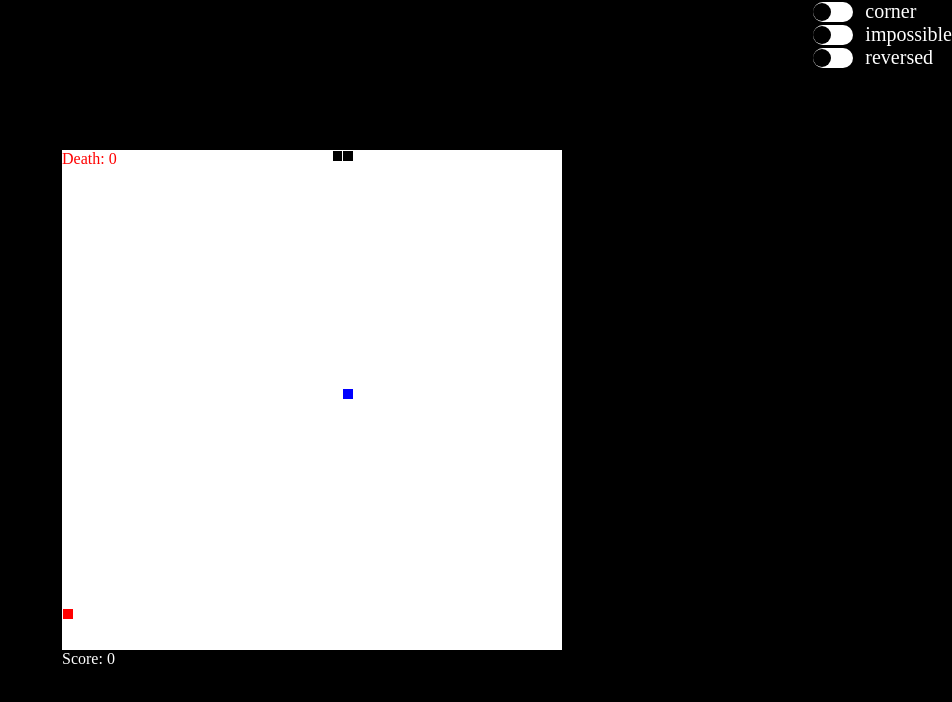
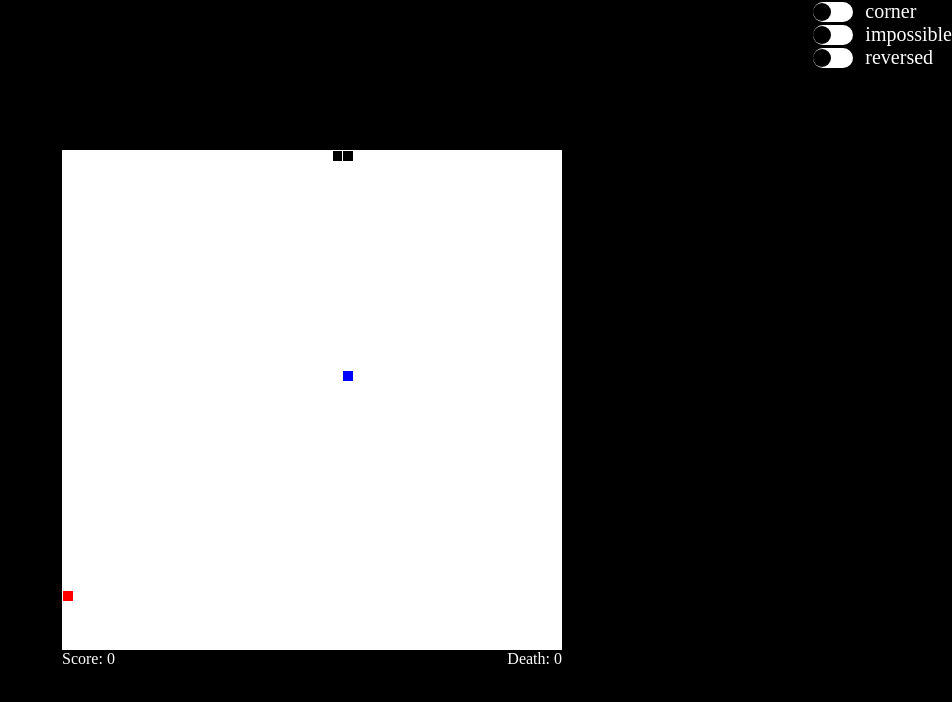
Before and after one commit to MrGeyMeurt/react_snake, a React (Create React App) app: page / in a window 1280 px wide. Shown: the top 702 px of the page, without its empty margins (328-1280 px from the left). Built offline with nearby package versions, Linux system fonts and the light colour scheme.

Commit message:
death style

```diff
--- a/src/components/Board/Board.module.scss
+++ b/src/components/Board/Board.module.scss
@@ -16,4 +16,11 @@
         left: 0;
         color: white;
     }
+
+    .death {
+        position: absolute;
+        top: 100%;
+        right: 0;
+        color: white;
+    }
 }
```
